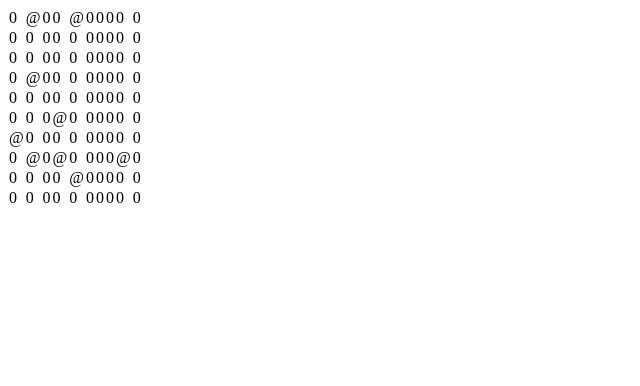
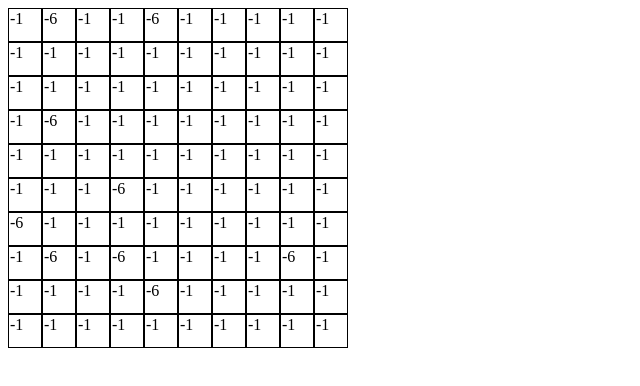
Before and after one commit to sjoleee/minesweeper, a React (Create React App) app: page / in a window 1280 px wide. Shown: the top 386 px of the page, without its empty margins (0-640 px from the left). Built offline with nearby package versions, Linux system fonts and the light colour scheme.

Commit message:
feat: :sparkles: Cell 컴포넌트 생성 및 기본 스타일 작성

```diff
--- a/src/components/Board/index.tsx
+++ b/src/components/Board/index.tsx
@@ -2,6 +2,7 @@
 
 import createBoard from "../../utils/createBoard";
 import createMine from "../../utils/createMine";
+import Cell from "../Cell";
 
 export enum CELL_TYPE {
   NORMAL = -1,
@@ -25,9 +26,9 @@
     <>
       {data.map((row, index) => (
         <tr key={index}>
-          {row.map((col, index) =>
-            col === CELL_TYPE.MINE ? <td key={index}>@</td> : <td key={index}>0</td>,
-          )}
+          {row.map((col, index) => (
+            <Cell key={index} col={col} />
+          ))}
         </tr>
       ))}
     </>
--- /dev/null
+++ b/src/components/Cell/index.tsx
@@ -0,0 +1,7 @@
+import React from "react";
+
+import * as S from "./styles";
+
+const Cell = ({ col }: { col: number }) => <S.Td>{col}</S.Td>;
+
+export default Cell;
--- /dev/null
+++ b/src/components/Cell/styles.ts
@@ -0,0 +1,7 @@
+import styled from "styled-components";
+
+export const Td = styled.td`
+  width: 30px;
+  height: 30px;
+  border: 1px solid black;
+`;
```
